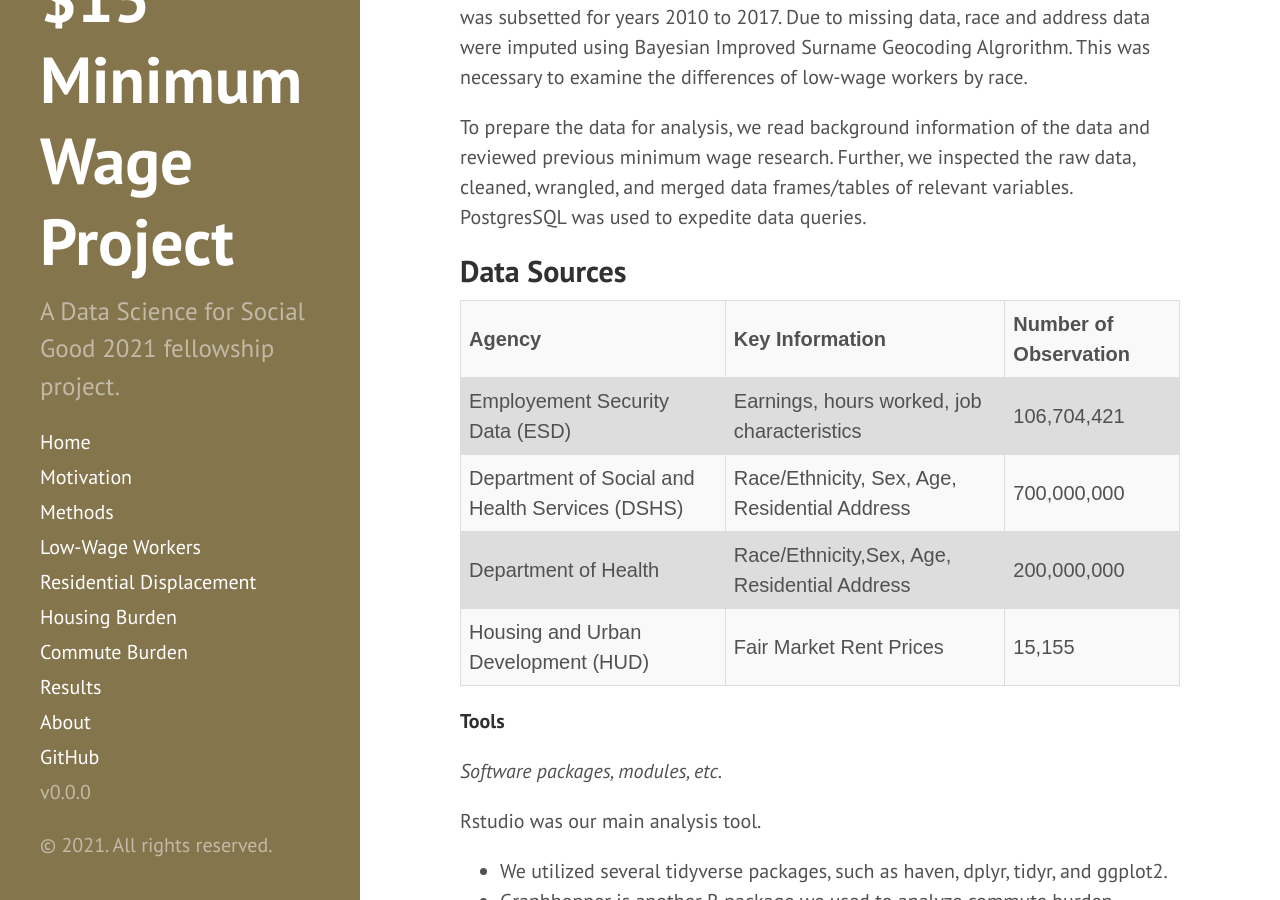
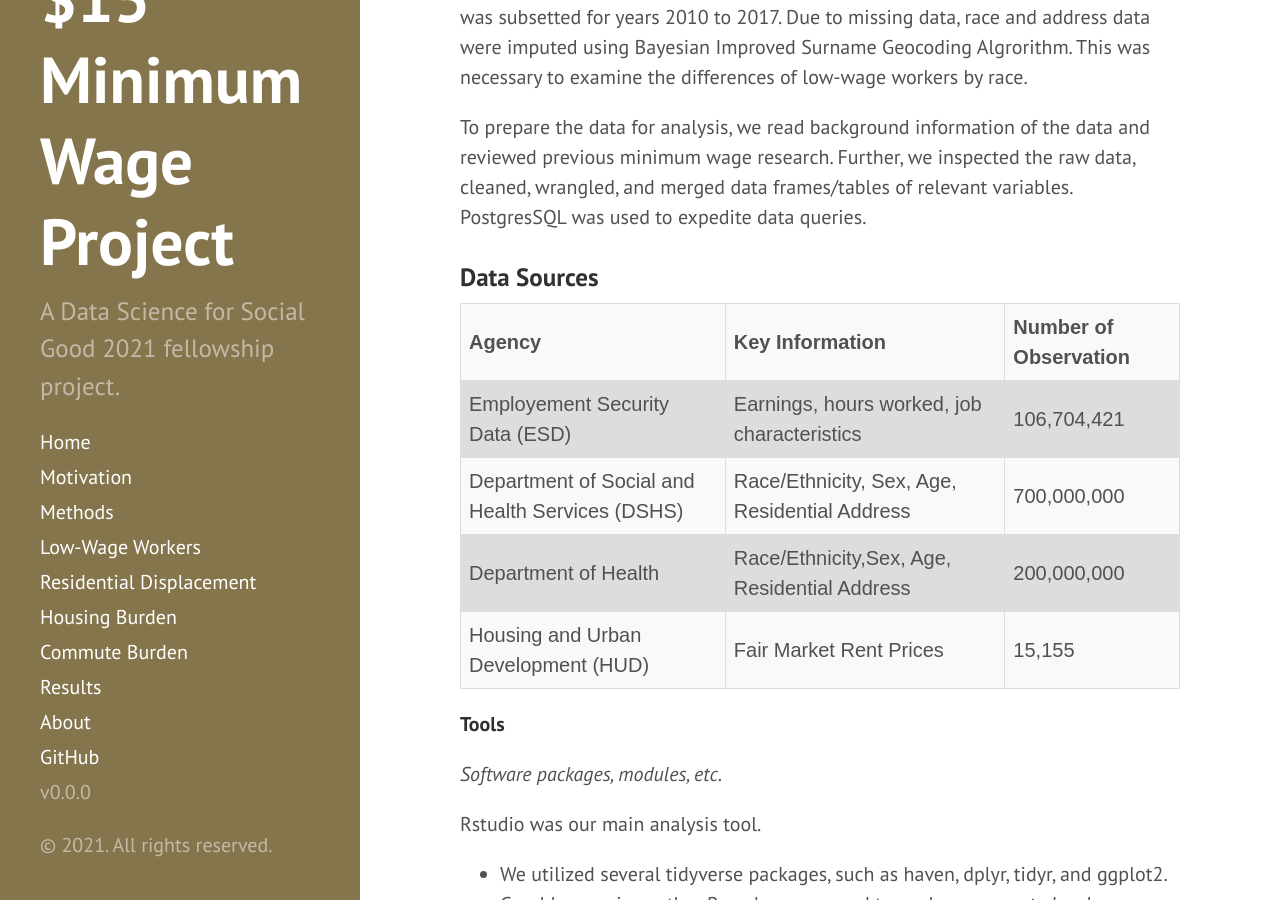
Before and after one commit to uwescience/MinWA, a Jekyll site: the page built from methods.md, in a window 1280 px wide and 900 px high, scrolled down 598 px. Built offline with Jekyll 4.4.1, drawn with Linux system fonts in a browser that asks for light colours.

```diff
--- a/methods.md
+++ b/methods.md
@@ -35,7 +35,7 @@
 </head>
 <body>
 
-<h2>Data Sources</h2>
+<h3>Data Sources</h3>
 
 <table>
   <tr>
```
Also changed, not shown: motivation.md (+3 -0 lines).
